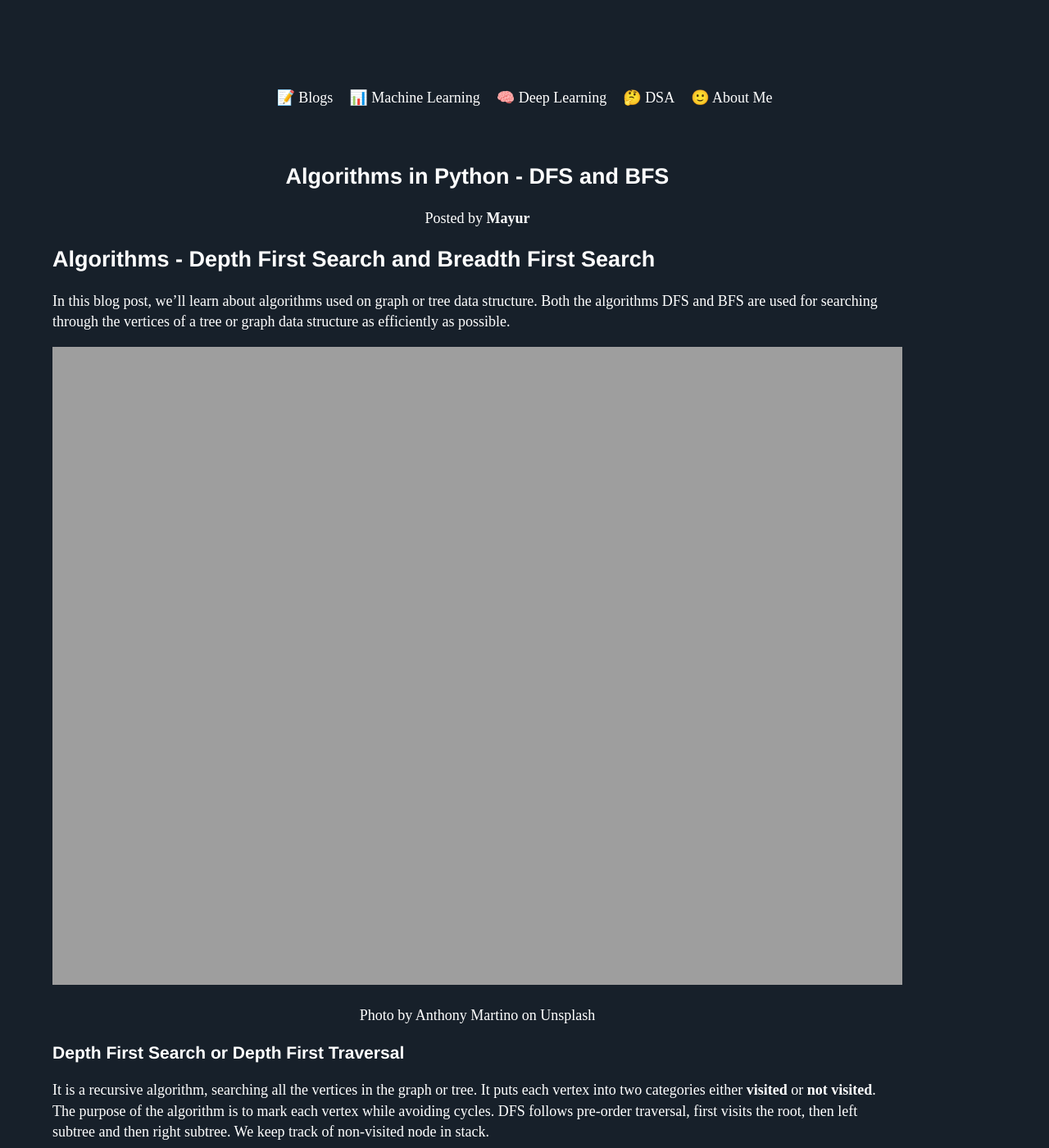
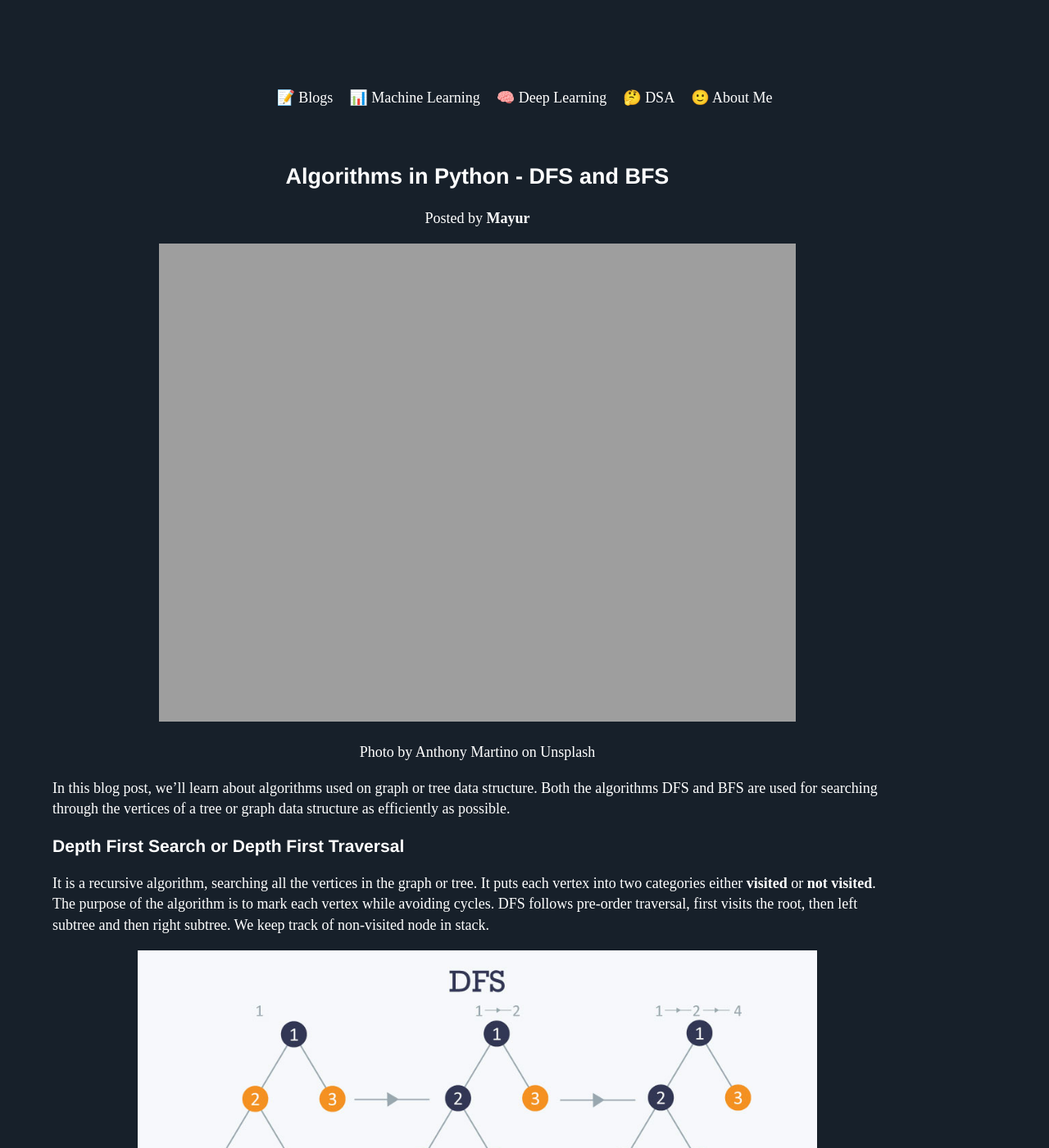
Before and after one commit to Mayurji/mayurji.github.io, a Jekyll site: the page built from _data-structure-algorithms/2021-02-03-DSA_11.md, in a window 1280 px wide and 1400 px high. Shown: the whole window at 82% size. Built offline with Jekyll 4.4.1, drawn with Linux system fonts in a browser that asks for light colours; nearby versions of some CDN libraries; comment, search, counter and statistics services are not loaded.

Commit message:
Update 2021-02-03-DSA_11.md

```diff
--- a/_data-structure-algorithms/2021-02-03-DSA_11.md
+++ b/_data-structure-algorithms/2021-02-03-DSA_11.md
@@ -4,17 +4,12 @@
 description: Searching through graphs and trees!
 date:   2021-02-03 13:43:52 +0530
 ---
-## Algorithms - Depth First Search and Breadth First Search
+<center>
+<p><img src="{{site.url}}/assets/images/dsa/anthony-martino-6AtQNsjMoJo-unsplash.jpg" style="zoom: 5%; background-color:#DCDCDC;" width="75%" height=auto/><br>
+<span>Photo by <a href="https://unsplash.com/@amartino20?utm_source=unsplash&amp;utm_medium=referral&amp;utm_content=creditCopyText">Anthony Martino</a> on <a href="https://unsplash.com/s/photos/search?utm_source=unsplash&amp;utm_medium=referral&amp;utm_content=creditCopyText">Unsplash</a></span></p>
+</center>
 
 In this blog post, we'll learn about algorithms used on graph or tree data structure. Both the algorithms DFS and BFS are used for searching through the vertices of a tree or graph data structure as efficiently as possible.
-
-
-<center>
-<p>
-<img src="{{site.url}}/assets/images/dsa/anthony-martino-6AtQNsjMoJo-unsplash.jpg" style="zoom: 5%; background-color:#DCDCDC;" width="100%" height=auto/><br>
-<span>Photo by <a href="https://unsplash.com/@amartino20?utm_source=unsplash&amp;utm_medium=referral&amp;utm_content=creditCopyText">Anthony Martino</a> on <a href="https://unsplash.com/s/photos/search?utm_source=unsplash&amp;utm_medium=referral&amp;utm_content=creditCopyText">Unsplash</a></span>
-</p>
-</center>
 
 ### Depth First Search or Depth First Traversal
 
```
